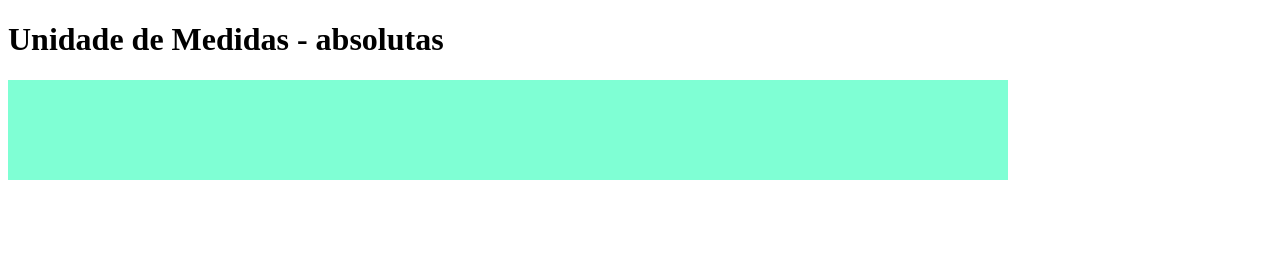
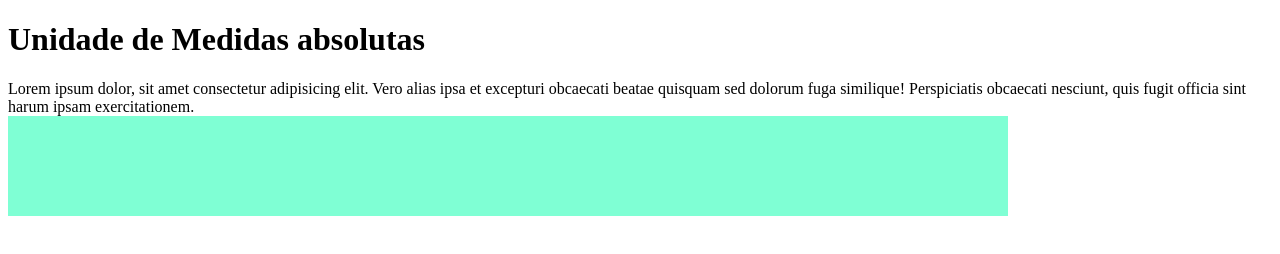
Before and after one commit to gwmoura1/Aula-medidas-absolutas---css, a plain HTML site: page arquivos/index.html in a window 1280 px wide. Drawn offline with Linux system fonts and the light colour scheme.

Commit message:
adicionei um lore para teste

```diff
--- a/arquivos/index.html
+++ b/arquivos/index.html
@@ -7,7 +7,9 @@
     <link rel="stylesheet" href="style.css">
 </head>
 <body>
-    <h1>Unidade de Medidas - absolutas</h1>
+    <h1>Unidade de Medidas absolutas</h1>
+
+    Lorem ipsum dolor, sit amet consectetur adipisicing elit. Vero alias ipsa et excepturi obcaecati beatae quisquam sed dolorum fuga similique! Perspiciatis obcaecati nesciunt, quis fugit officia sint harum ipsam exercitationem.
 
     <div class="pixel"></div>
 </body>
```
